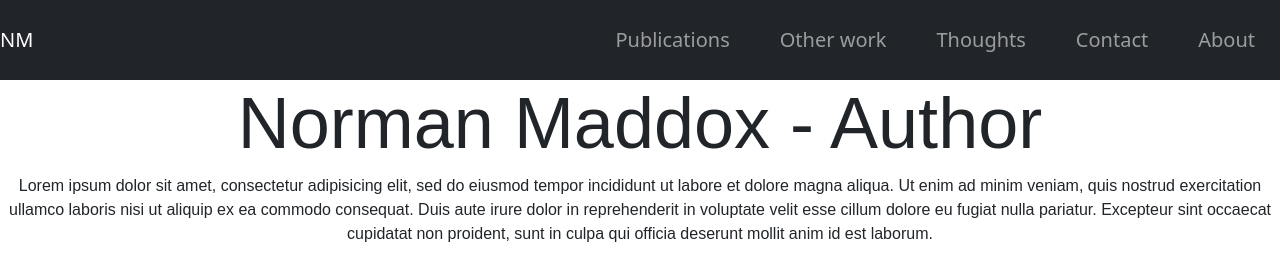
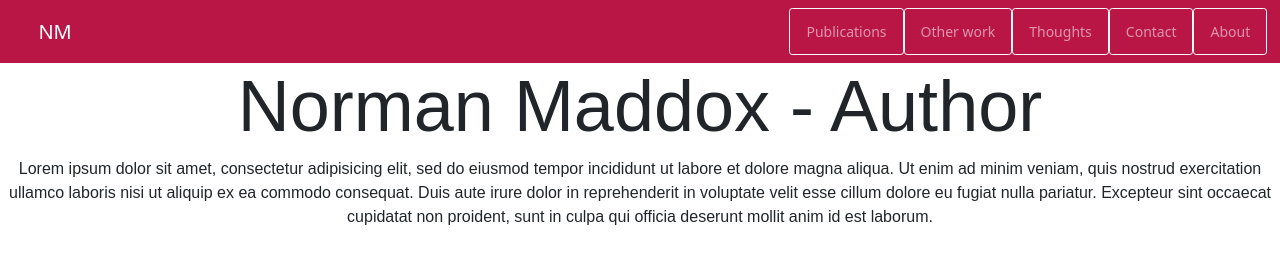
Before and after one commit to cdh616x/nolan, a plain HTML site: page index.html in a window 1280 px wide. Drawn offline with nearby package versions, Linux system fonts and the light colour scheme; a web font is replaced by a local one.

Commit message:
updated navbar in index and css

```diff
--- a/css/styles.css
+++ b/css/styles.css
@@ -5,3 +5,9 @@
 #header {
   font-size: 4.5em;
 }
+
+.navbar {
+  background-color: #B91646;
+  padding-left: 3%;
+  padding-right: 1%;
+}
--- a/index.html
+++ b/index.html
@@ -9,31 +9,31 @@
   </head>
   <body>
     <!-- makes navbar horizontal / other stylings -->
-    <nav class="navbar navbar-expand-lg navbar-dark bg-dark">
+    <nav class="navbar navbar-expand-lg navbar-dark">
       <a class="navbar-brand" href="#">NM</a>
       <ul class="navbar-nav ms-auto">
         <li>
-          <button type="button" class="btn btn-outline-dark btn-lg" name="button">
+          <button type="button" class="btn btn-outline-light btn-sm" name="button">
           <a class="nav-link" href="publications.html">Publications</a>
         </button>
         </li>
         <li>
-          <button type="button" class="btn btn-outline-dark btn-lg" name="button">
+          <button type="button" class="btn btn-outline-light btn-sm" name="button">
           <a class="nav-link" href="#">Other work</a>
           </button>
         </li>
         <li>
-          <button type="button" class="btn btn-outline-dark btn-lg" name="button">
+          <button type="button" class="btn btn-outline-light btn-sm" name="button">
           <a class="nav-link" href="#">Thoughts</a>
           </button>
         </li>
         <li>
-          <button type="button" class="btn btn-outline-dark btn-lg" name="button">
+          <button type="button" class="btn btn-outline-light btn-sm" name="button">
           <a class="nav-link" href="#">Contact</a>
           </button>
         </li>
         <li>
-          <button type="button" class="btn btn-outline-dark btn-lg" name="button">
+          <button type="button" class="btn btn-outline-light btn-sm" name="button">
           <a class="nav-link" href="#">About</a>
           </button>
         </li>
```
